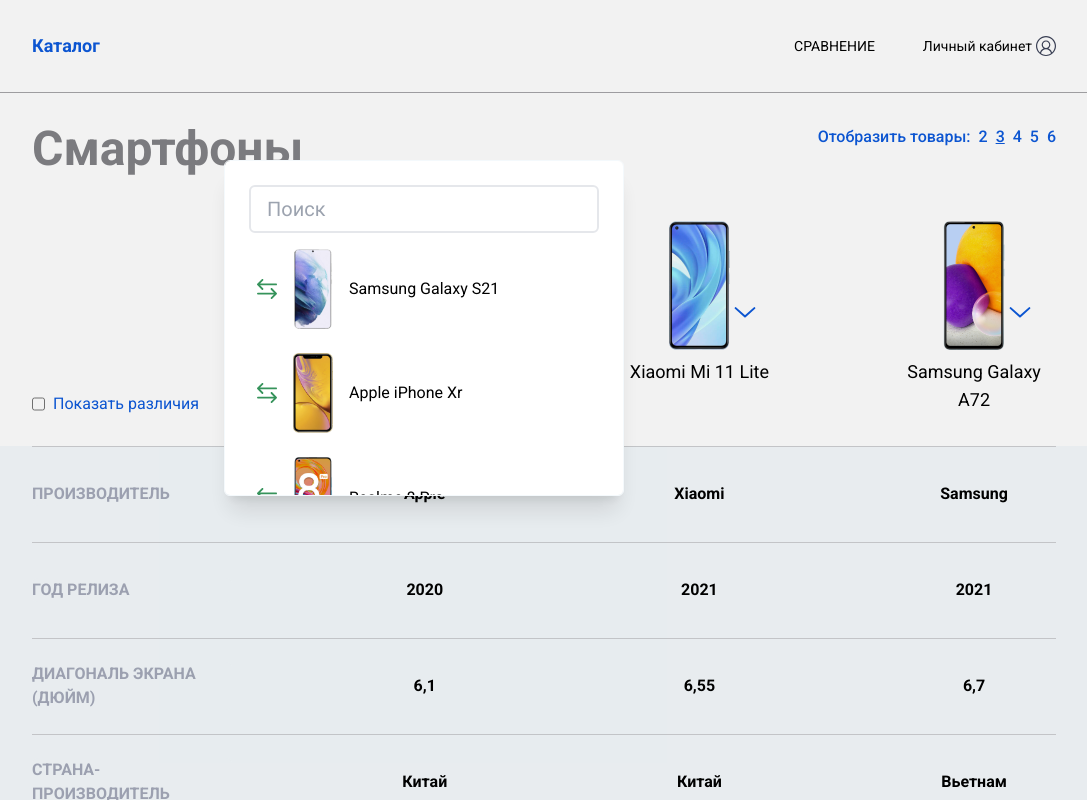
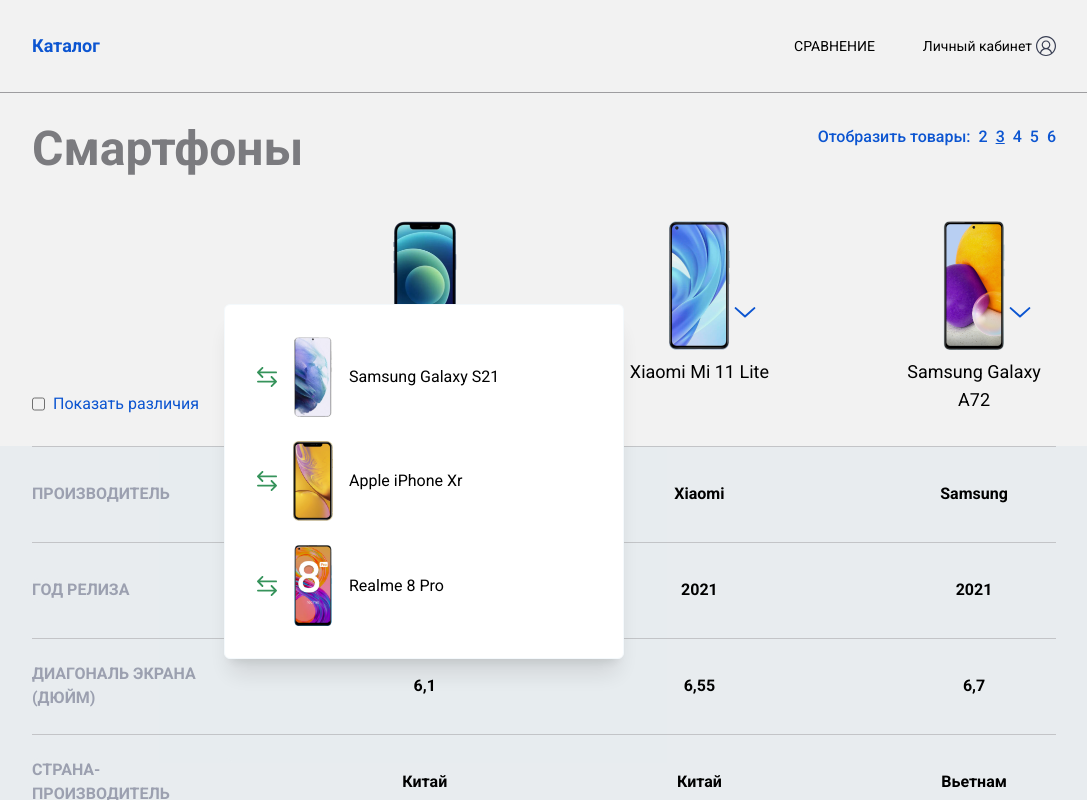
Before and after one commit to valescos/test-task-2, a Vue app: page / in a window 1280 px wide. Both pictures are taken after a click on the button 566 px from the left and 311 px from the top of the page. Shown: the top 800 px of the page, without its empty margins (96-1183 px from the left). Built offline with nearby package versions, Linux system fonts and the light colour scheme.

Commit message:
1st part of fixes
Implmenting fixes based on taskgiver feedback

```diff
--- a/src/App.vue
+++ b/src/App.vue
@@ -71,113 +71,20 @@
 import ItemCompare from "./components/ItemCompare.vue";
 import ItemFeature from "./components/ItemFeature.vue";
 import { phone } from "./types/phone";
-
-import AppleiPhone12 from "./assets/Apple-iPhone-12.png";
-import AppleiPhoneXr from "./assets/Apple-iPhone-Xr.png";
-import Realme8Pro from "./assets/Realme-8-Pro.png";
-import SamsungGalaxyA72 from "./assets/Samsung-Galaxy-A72.png";
-import SamsungGalaxyS21 from "./assets/Samsung-Galaxy-S21.png";
-import XiaomiMi11Lite from "./assets/Xiaomi-Mi-11-Lite.png";
+import { PHONES } from "./data/db.ts";
 
 export default {
   components: { Header, ItemCompare, ItemFeature },
   data() {
     return {
-      PHONES: [
-        {
-          model: "Apple iPhone 12",
-          img: AppleiPhone12,
-          manufacturer: "Apple",
-          year: 2020,
-          diagonal: "6,1",
-          country: "Китай",
-          meomory: "128 GB",
-          refreshrate: "60 Гц",
-          NFC: false,
-          ESIM: true,
-          wirelesscharger: true,
-          price: "81990 ₽",
-        },
-        {
-          model: "Xiaomi Mi 11 Lite",
-          img: XiaomiMi11Lite,
-          manufacturer: "Xiaomi",
-          year: 2021,
-          diagonal: "6,55",
-          country: "Китай",
-          meomory: "128 GB",
-          refreshrate: "90 Гц",
-          NFC: true,
-          ESIM: true,
-          wirelesscharger: false,
-          price: "27490 ₽",
-        },
-        {
-          model: "Samsung Galaxy A72",
-          img: SamsungGalaxyA72,
-          manufacturer: "Samsung",
-          year: 2021,
-          diagonal: "6,7",
-          country: "Вьетнам",
-          meomory: "128 GB",
-          refreshrate: "90 Гц",
-          NFC: true,
-          ESIM: false,
-          wirelesscharger: true,
-          price: "32890 ₽",
-        },
-        {
-          model: "Samsung Galaxy S21",
-          img: SamsungGalaxyS21,
-          manufacturer: "Samsung",
-          year: 2021,
-          diagonal: "6,2",
-          country: "Китай",
-          meomory: "128 GB",
-          refreshrate: "90 Гц",
-          NFC: true,
-          ESIM: false,
-          wirelesscharger: true,
-          price: "41990 ₽",
-        },
-        {
-          model: "Apple iPhone Xr",
-          img: AppleiPhoneXr,
-          manufacturer: "Apple",
-          year: 2021,
-          diagonal: "6,1",
-          country: "Вьетнам",
-          meomory: "128 GB",
-          refreshrate: "90 Гц",
-          NFC: false,
-          ESIM: true,
-          wirelesscharger: true,
-          price: "55000 ₽",
-        },
-        {
-          model: "Realme 8 Pro",
-          img: Realme8Pro,
-          manufacturer: "OPPO",
-          year: 2022,
-          diagonal: "6,4",
-          country: "Китай",
-          meomory: "128 GB",
-          refreshrate: "60 Гц",
-          NFC: true,
-          ESIM: false,
-          wirelesscharger: false,
-          price: "19990 ₽",
-        },
-      ] as phone[],
+      PHONES: PHONES,
       currentItem: 3,
       showDiference: false,
     };
   },
   methods: {
-    isolateFeatureData(feature: String) {
-      return this.filterData(this.PHONES).shown.map(
-        (phone) => phone[`${feature}`]
-      );
+    isolateFeatureData(feature: string): (string | number | boolean)[] {
+      return this.filterData(this.PHONES).shown.map((phone) => phone[feature]);
     },
     setCurrentItem(item: number) {
       this.currentItem = item;
--- a/src/components/ItemCompare.vue
+++ b/src/components/ItemCompare.vue
@@ -48,11 +48,22 @@
 
 <script lang="ts">
 import SwitchMenu from "./SwitchMenu.vue";
-import { phone } from "../types/phone";
+import { PropType } from "vue";
+import { phone, filteredPhones } from "../types/phone";
 
 export default {
   name: "ItemCompare",
   components: { SwitchMenu },
+  props: {
+    data: {
+      required: true,
+      type: Object as PropType<filteredPhones>,
+    },
+    currentItem: {
+      required: true,
+      type: Number as PropType<number>,
+    },
+  },
   data() {
     return {
       showItems: [2, 3, 4, 5, 6],
@@ -69,7 +80,6 @@
       this.$emit("switchItems", item1, item2);
     },
   },
-  props: ["data", "currentItem"],
 };
 </script>
 
--- a/src/components/ItemFeature.vue
+++ b/src/components/ItemFeature.vue
@@ -53,13 +53,28 @@
 </template>
 
 <script lang="ts">
+import { PropType } from "vue";
+
 export default {
-  props: ["title", "data", "showDiference"],
   name: "ItemFeature",
+  props: {
+    title: {
+      required: true,
+      type: String as PropType<string>,
+    },
+    data: {
+      required: true,
+      type: Array as PropType<(string | number | boolean)[]>,
+    },
+    showDiference: {
+      required: true,
+      type: Boolean as PropType<boolean>,
+    },
+  },
   methods: {
-    compareItems() {
+    compareItems(): boolean {
       return this.data.every(
-        (item: string[] | number[] | boolean[]) => item === this.data[0]
+        (item: string | number | boolean) => item === this.data[0]
       );
     },
   },
--- a/src/components/SwitchMenu.vue
+++ b/src/components/SwitchMenu.vue
@@ -5,16 +5,17 @@
       <div
         v-show="isModalOpened"
         class="fixed top-0 left-0 w-full h-full bg-[rgba(0,0,0,0.05)] z-40"
-        @click.self="isModalOpened = !isModalOpened"
+        @click.self="handleOverlayClick"
       >
         <div
           v-show="isModalOpened"
-          :class="`absolute flex flex-col gap-2 p-6 h-[35%] w-[80%] sm:h-[336px] sm:w-[400px] top-[20%] left-[50%] -translate-x-[50%] md:translate-x-0
+          :class="`absolute flex flex-col gap-2 p-6 max-h-[35%] w-[80%] sm:max-h-[360px] sm:w-[400px] top-[20%] sm:top-[38%] left-[50%] -translate-x-[50%] md:translate-x-0
           ${calculatePosition(
             index
           )} bg-white z-50 border-[1px] border-[#f4f9fc] rounded-md shadow-xl overflow-y-scroll`"
         >
           <input
+            v-show="data.shown.length < 3"
             v-model="filterquary"
             type="text.toString()"
             placeholder="Поиск"
@@ -79,19 +80,46 @@
 </template>
 
 <script lang="ts">
-import { phone } from "../types/phone";
+import { phone, filteredPhones } from "../types/phone";
+import { PropType } from "vue";
 
 export default {
-  props: ["data", "img", "model", "item", "index"],
   name: "SwitchMenu",
+  props: {
+    data: {
+      required: true,
+      type: Object as PropType<filteredPhones>,
+    },
+    img: {
+      required: true,
+      type: String as PropType<string>,
+    },
+    model: {
+      required: true,
+      type: String as PropType<string>,
+    },
+    item: {
+      required: true,
+      type: Object as PropType<phone>,
+    },
+    index: {
+      required: true,
+      type: Number as PropType<number>,
+    },
+  },
   methods: {
     filterSerch(data: phone[], value: string) {
       return data.filter((item) =>
         item.model.toLowerCase().includes(value.toLowerCase())
       );
     },
+    handleOverlayClick() {
+      this.isModalOpened = !this.isModalOpened;
+      this.filterquary = "";
+    },
     handleModalClick(item1: phone, item2: phone) {
       this.$emit("switchItems", item1, item2);
+      this.filterquary = "";
       this.isModalOpened = !this.isModalOpened;
     },
     calculatePosition(index: number): string {
--- /dev/null
+++ b/src/data/db.ts
@@ -0,0 +1,93 @@
+import AppleiPhone12 from "../assets/Apple-iPhone-12.png";
+import AppleiPhoneXr from "../assets/Apple-iPhone-Xr.png";
+import Realme8Pro from "../assets/Realme-8-Pro.png";
+import SamsungGalaxyA72 from "../assets/Samsung-Galaxy-A72.png";
+import SamsungGalaxyS21 from "../assets/Samsung-Galaxy-S21.png";
+import XiaomiMi11Lite from "../assets/Xiaomi-Mi-11-Lite.png";
+
+export const PHONES = [
+  {
+    model: "Apple iPhone 12",
+    img: AppleiPhone12,
+    manufacturer: "Apple",
+    year: 2020,
+    diagonal: "6,1",
+    country: "Китай",
+    meomory: "128 GB",
+    refreshrate: "60 Гц",
+    NFC: false,
+    ESIM: true,
+    wirelesscharger: true,
+    price: "81990 ₽",
+  },
+  {
+    model: "Xiaomi Mi 11 Lite",
+    img: XiaomiMi11Lite,
+    manufacturer: "Xiaomi",
+    year: 2021,
+    diagonal: "6,55",
+    country: "Китай",
+    meomory: "128 GB",
+    refreshrate: "90 Гц",
+    NFC: true,
+    ESIM: true,
+    wirelesscharger: false,
+    price: "27490 ₽",
+  },
+  {
+    model: "Samsung Galaxy A72",
+    img: SamsungGalaxyA72,
+    manufacturer: "Samsung",
+    year: 2021,
+    diagonal: "6,7",
+    country: "Вьетнам",
+    meomory: "128 GB",
+    refreshrate: "90 Гц",
+    NFC: true,
+    ESIM: false,
+    wirelesscharger: true,
+    price: "32890 ₽",
+  },
+  {
+    model: "Samsung Galaxy S21",
+    img: SamsungGalaxyS21,
+    manufacturer: "Samsung",
+    year: 2021,
+    diagonal: "6,2",
+    country: "Китай",
+    meomory: "128 GB",
+    refreshrate: "90 Гц",
+    NFC: true,
+    ESIM: false,
+    wirelesscharger: true,
+    price: "41990 ₽",
+  },
+  {
+    model: "Apple iPhone Xr",
+    img: AppleiPhoneXr,
+    manufacturer: "Apple",
+    year: 2021,
+    diagonal: "6,1",
+    country: "Вьетнам",
+    meomory: "128 GB",
+    refreshrate: "90 Гц",
+    NFC: false,
+    ESIM: true,
+    wirelesscharger: true,
+    price: "55000 ₽",
+  },
+  {
+    model: "Realme 8 Pro",
+    img: Realme8Pro,
+    manufacturer: "OPPO",
+    year: 2022,
+    diagonal: "6,4",
+    country: "Китай",
+    meomory: "128 GB",
+    refreshrate: "60 Гц",
+    NFC: true,
+    ESIM: false,
+    wirelesscharger: false,
+    price: "19990 ₽",
+  },
+];
--- a/src/types/phone.ts
+++ b/src/types/phone.ts
@@ -1,5 +1,4 @@
-export interface phone {
-  [key: string]: string | number | boolean;
+export type phone = {
   model: string;
   img: string;
   manufacturer: string;
@@ -12,4 +11,11 @@
   ESIM: boolean;
   wirelesscharger: boolean;
   price: string;
-}
+
+  [key: string]: string | number | boolean;
+};
+
+export type filteredPhones = {
+  shown: phone[];
+  hidden: phone[];
+};
```
